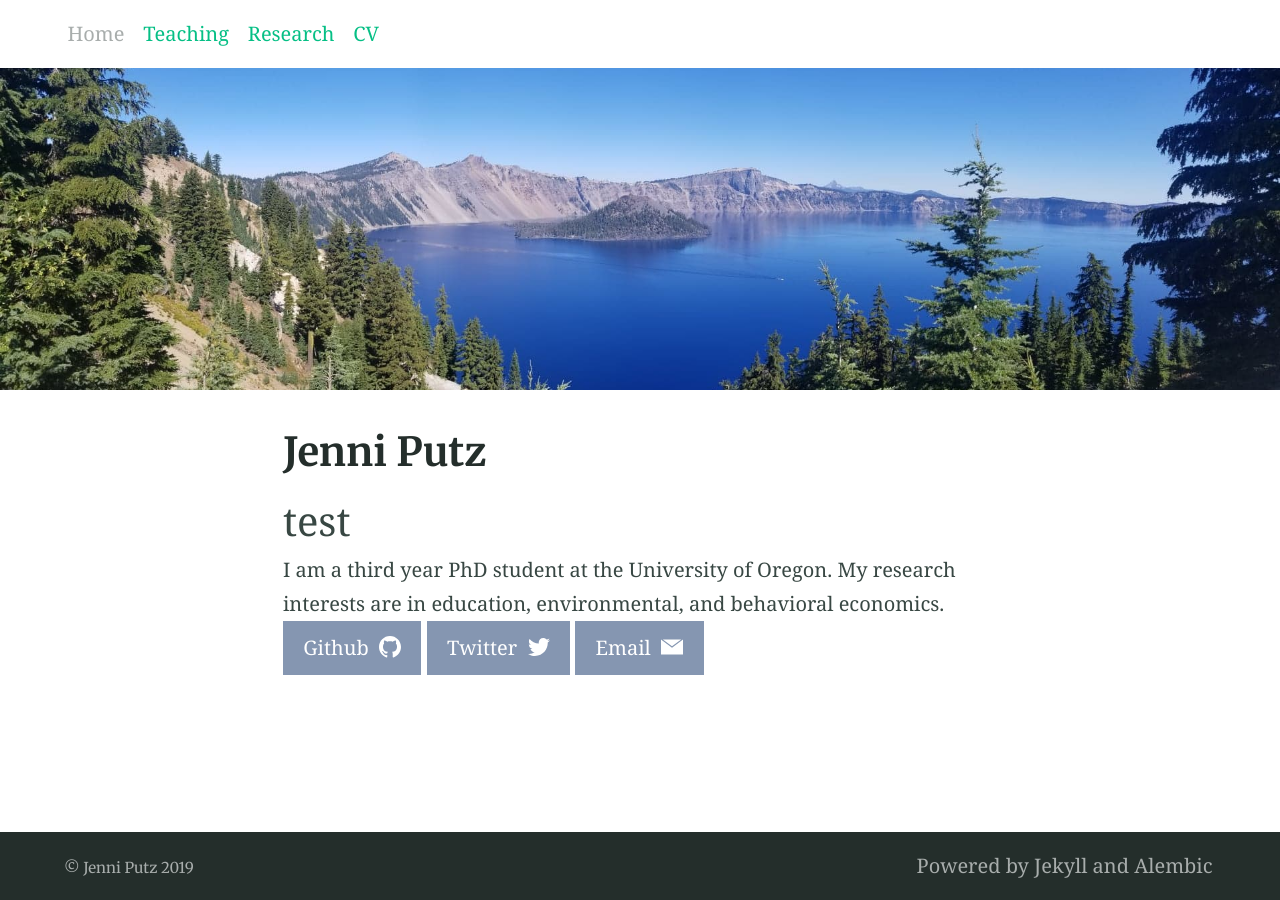
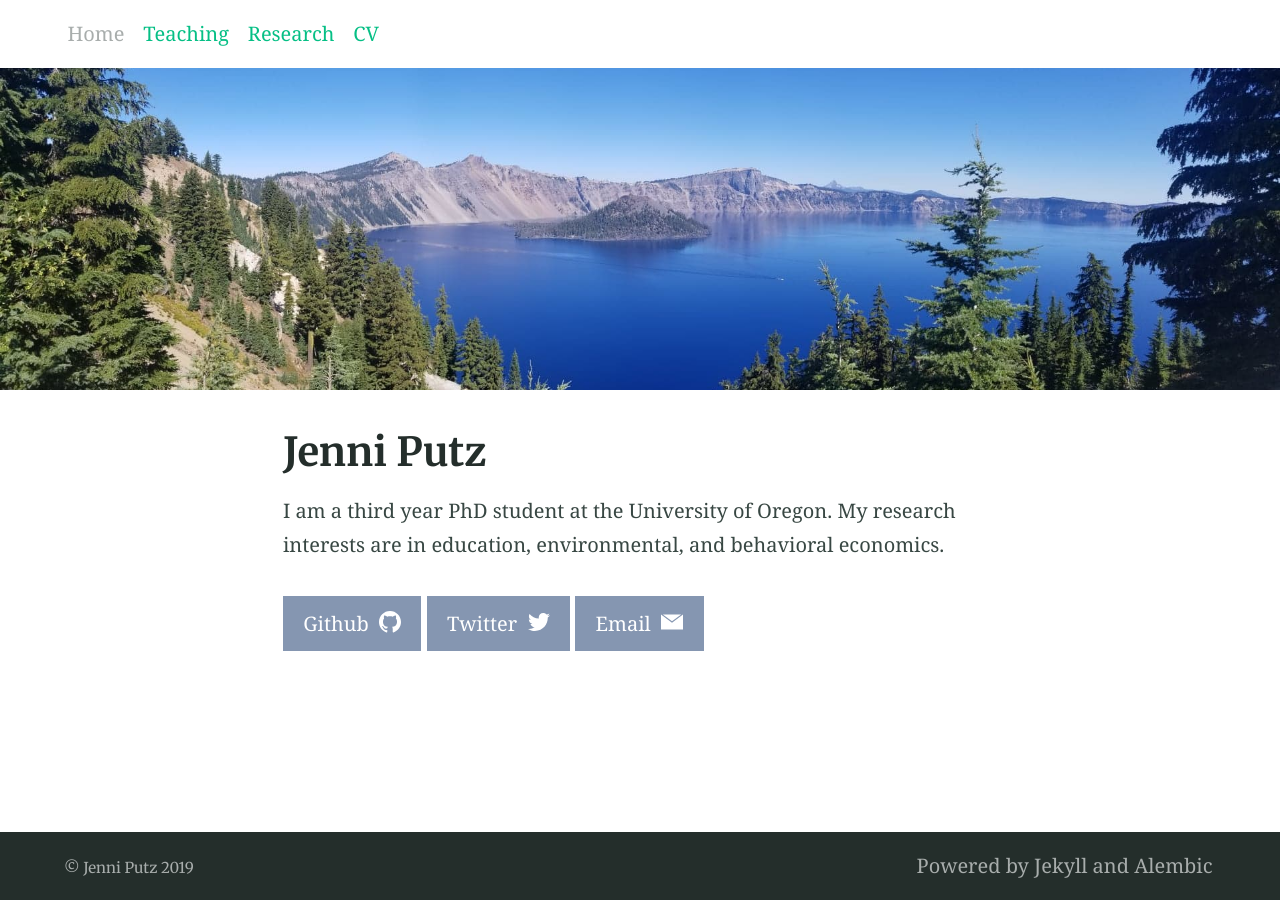
Before and after one commit to jenni-putz/1jenni-putz.github.io, a Jekyll site: the page built from index.md, in a window 1280 px wide. Built offline with Jekyll 4.4.1, drawn with Linux system fonts in a browser that asks for light colours; our own code applies the rules of GitHub Pages for plain Markdown files.

Commit message:
Update index.md

```diff
--- a/index.md
+++ b/index.md
@@ -4,17 +4,6 @@ feature_text: |
 feature_image: "/header.png"
 
 ---
-<html>
-  <body>
-<div class="row">
- <div class="eight columns alpha">
-   test
- </div>
- <div class="eight columns omega">
    I am a third year PhD student at the University of Oregon. My research interests are in education, environmental, and behavioral economics.
 
 {% include button.html text="Github" icon="github" link="https://github.com/jenni-putz" color="#8596B1" %} {% include button.html text="Twitter" icon="twitter" link="https://twitter.com/pootzie_xoxo" color="#8596B1" %} {% include button.html text="Email" icon="email" link="mailto:jputz@uoregon.edu" color="#8596B1" %}
- </div>
-</div>
-</body>
-</html>
```
